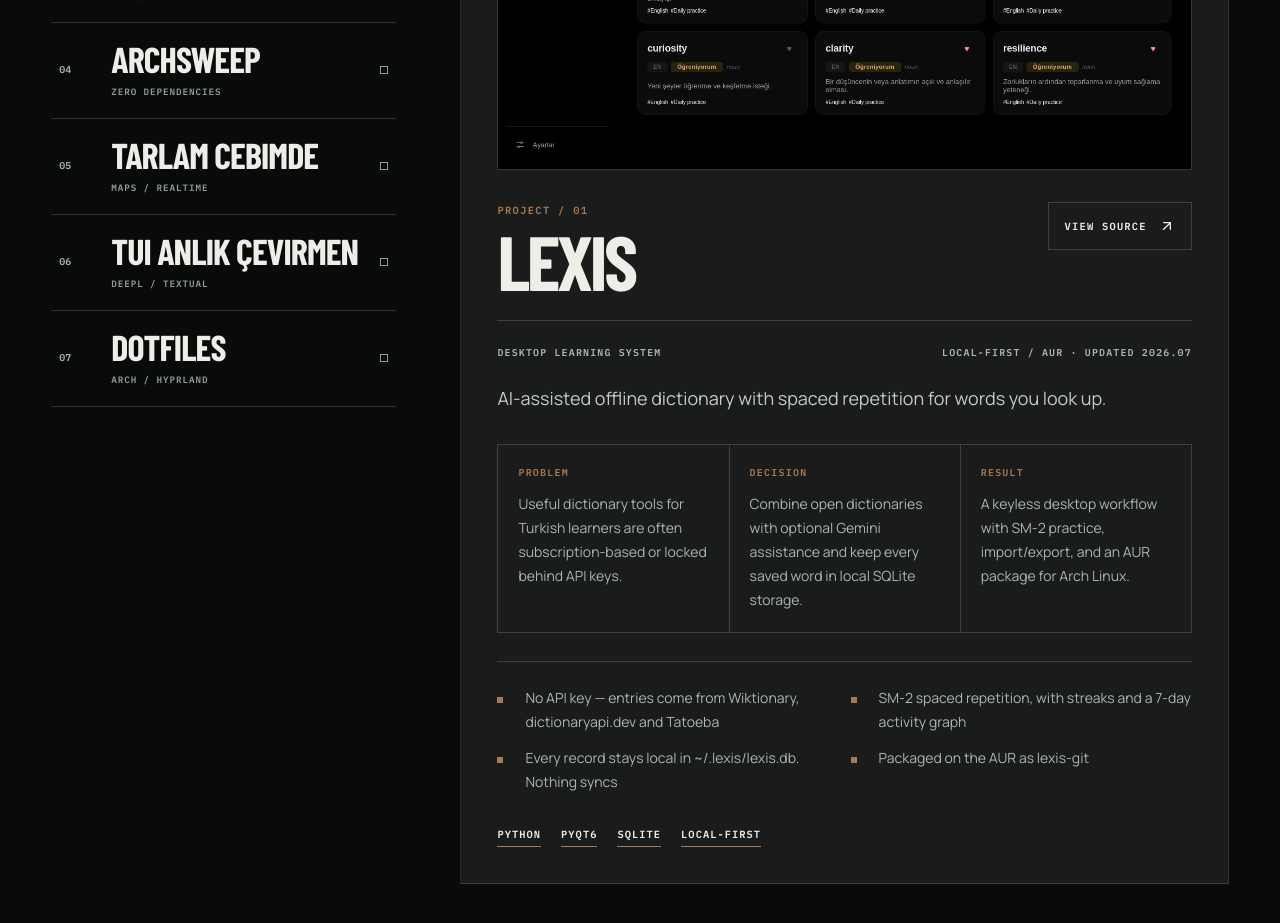
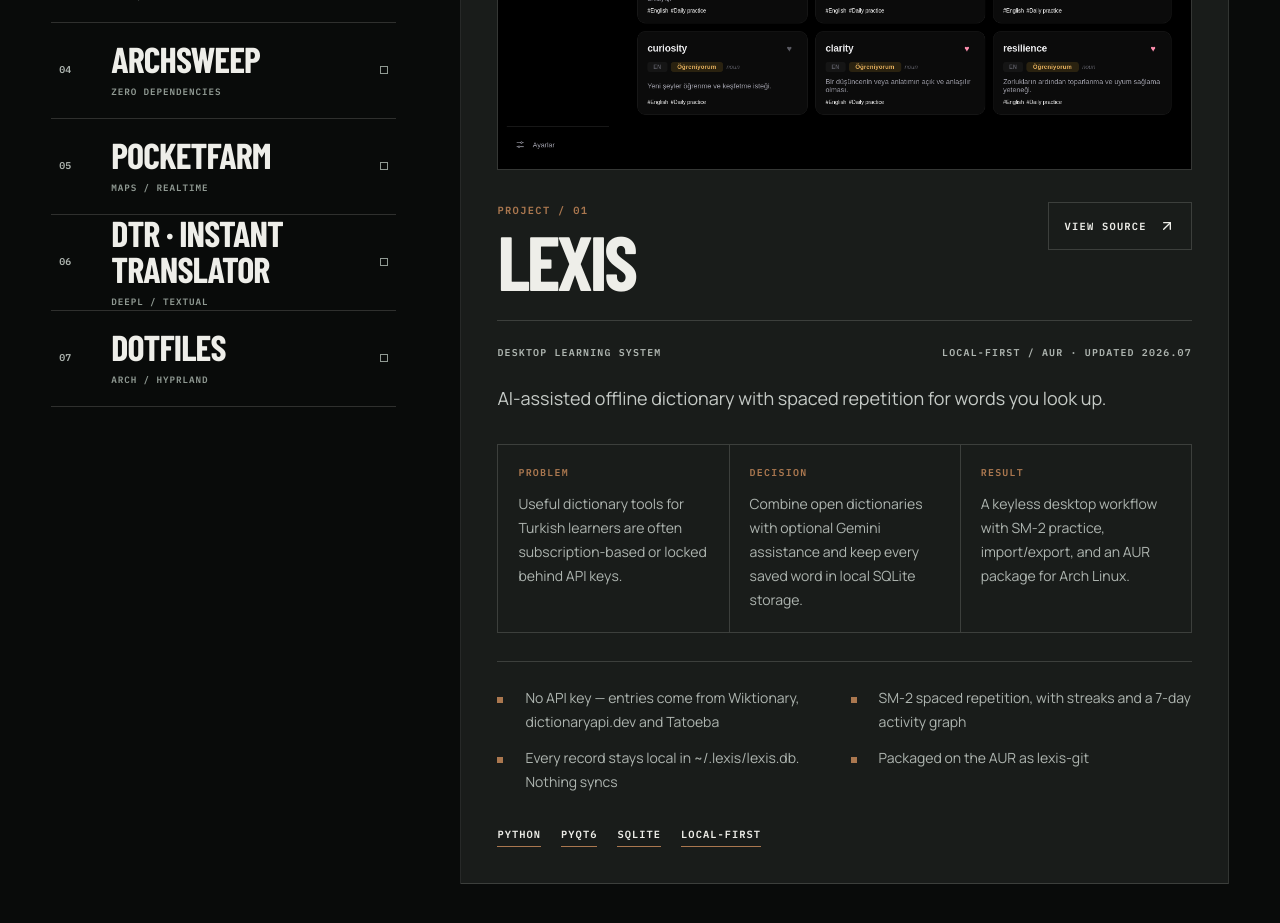
Before and after one commit to talhacaglar/talhacaglar.github.io, a Next.js app: page / in a window 1280 px wide. Shown: the part 1500-2423 px from the top of the page. Built offline with nearby package versions, Linux system fonts and the light colour scheme; a web font is replaced by a local one.

Commit message:
docs: use English project titles

```diff
--- a/src/data/projects.ts
+++ b/src/data/projects.ts
@@ -117,7 +117,7 @@ export const projects: Project[] = [
   },
   {
     id: 'tarlam-cebimde',
-    name: 'Tarlam Cebimde',
+    name: 'PocketFarm',
     description:
       'Android marketplace connecting farmers and buyers directly. Map-based listings, real-time chat, and per-kilogram price offers.',
     tags: ['Java', 'Android', 'Firebase', 'Google Maps'],
@@ -130,7 +130,7 @@ export const projects: Project[] = [
   },
   {
     id: 'tui-translator',
-    name: 'TUI Anlık Çevirmen',
+    name: 'DTR · Instant Translator',
     description:
       'A small terminal interface for translation without leaving the shell. Uses DeepL.',
     tags: ['Python', 'TUI', 'DeepL'],
```
